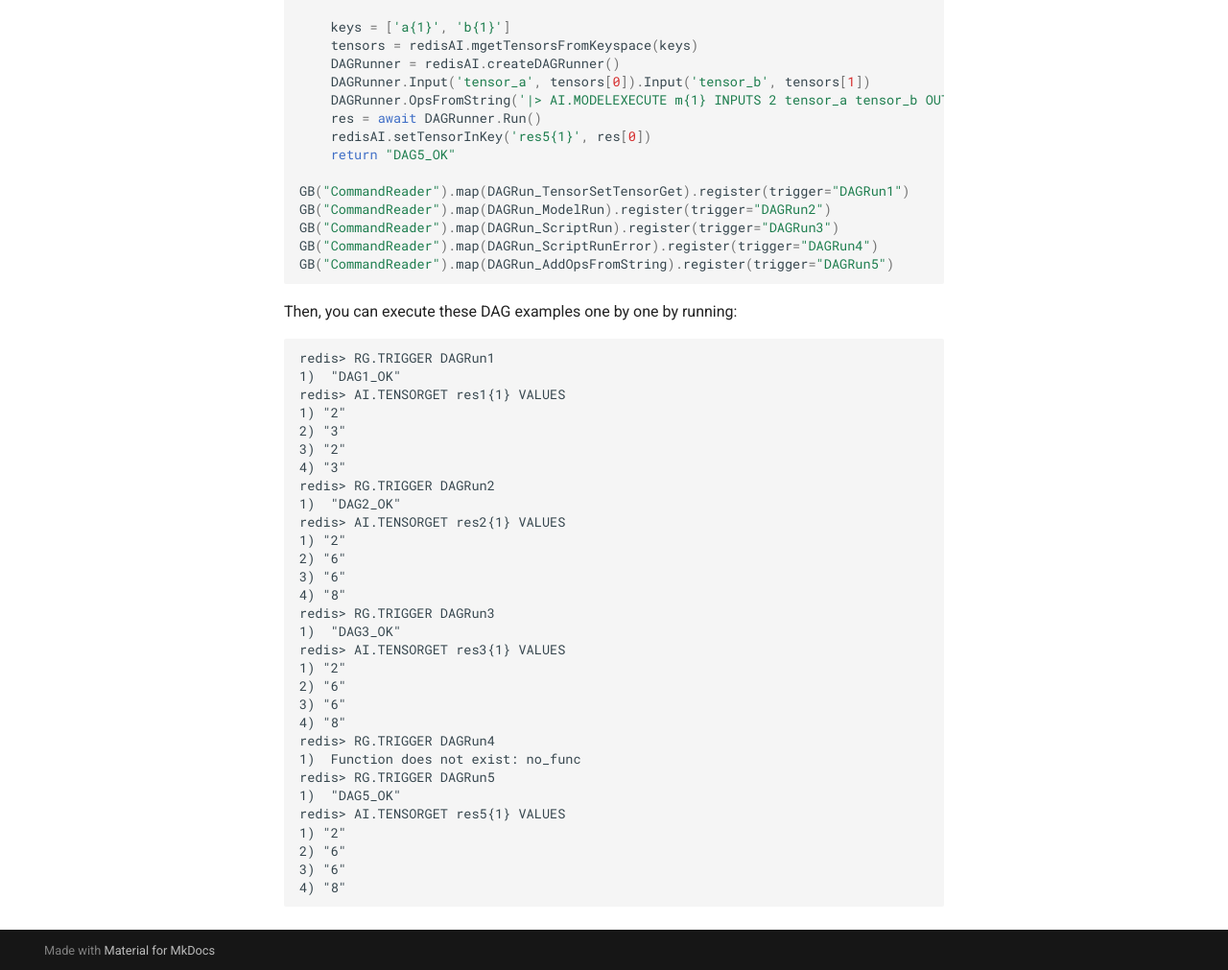
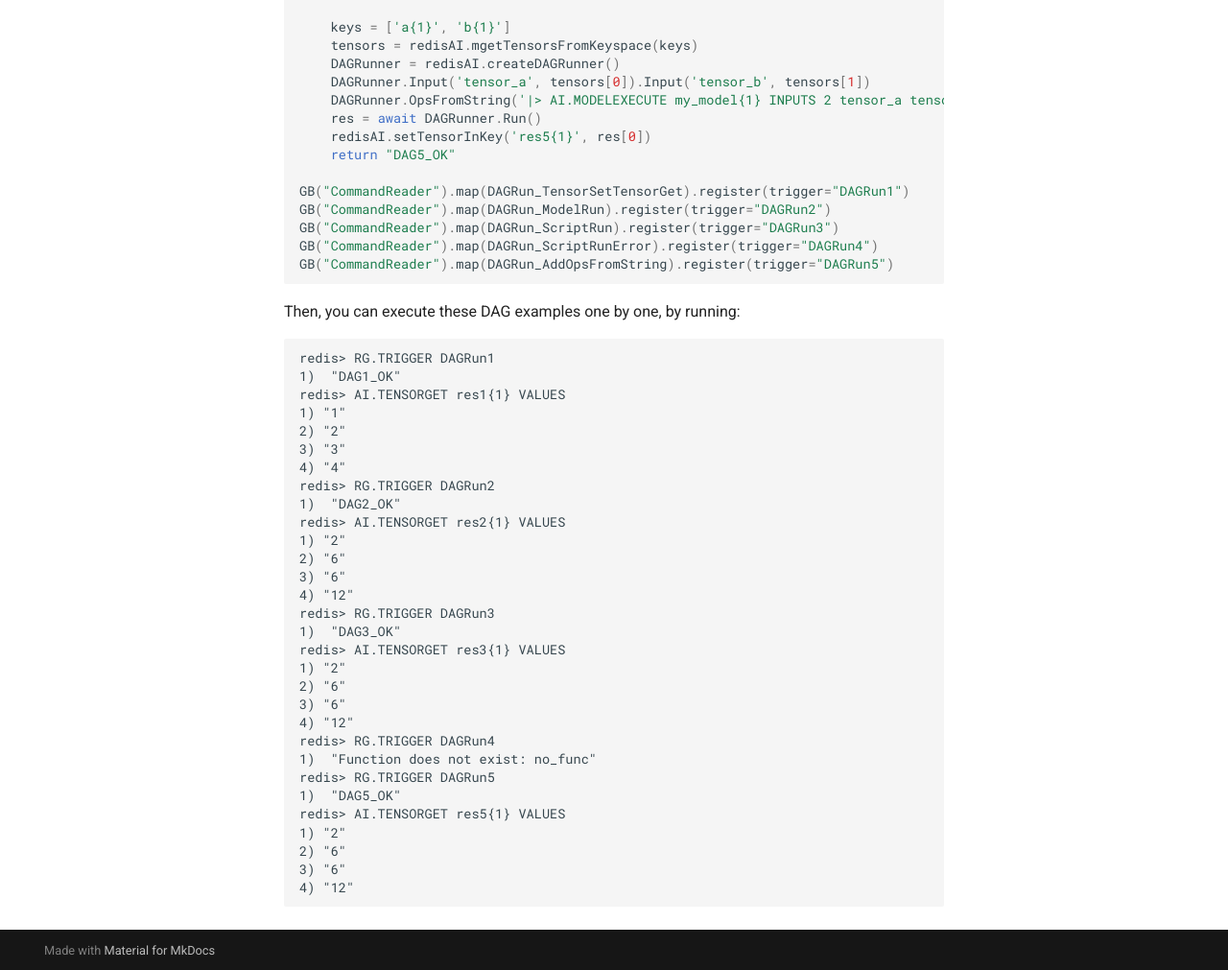
Before and after one commit to RedisGears/RedisGears, an MkDocs documentation site: the page built from docs/redisai.md, in a window 1280 px wide and 1400 px high, scrolled down 9200 px. Shown: the part 386-1397 px from the top of the window at 96% size. Built offline with MkDocs 1.6.1 and Material for MkDocs 9.7.7, drawn with Linux system fonts in a browser that asks for light colours; comment, search, counter and statistics services are not loaded; some of the changed text lies outside the part shown.

Commit message:
small fixes

````diff
--- a/docs/redisai.md
+++ b/docs/redisai.md
@@ -212,7 +212,7 @@
 To load the model to Redis, we'll use command line and output pipes:
 ```
 cat graph.pb | redis-cli -x \
-               AI.MODELSTORE mymodel TF CPU INPUTS 2 a b OUTPUTS 1 c BLOB
+               AI.MODELSTORE my_model{1} TF CPU INPUTS 2 a b OUTPUTS 1 c BLOB
 ```
 ??? info "Downloading 'graph.pb'"
 Use a web browser or the command line to download 'graph.pb':
@@ -230,9 +230,9 @@
     tensor_b = redisAI.createTensorFromValues('FLOAT', [2,2], [2.0, 3.0, 2.0, 3.0])
     redisAI.msetTensorsInKeyspace({'a{1}': tensor_a, 'b{1}': tensor_b})
 # assuming 'm{1}' is a model stored in Redis, receives 2 inputs and returns 1 output
-    modelRunner = redisAI.createModelRunner('m{1}')
-    redisAI.modelRunnerAddInput(modelRunner, 'a', tensors[0])
-    redisAI.modelRunnerAddInput(modelRunner, 'b', tensors[1])
+    modelRunner = redisAI.createModelRunner('my_model{1}')
+    redisAI.modelRunnerAddInput(modelRunner, 'a', tensor_a)
+    redisAI.modelRunnerAddInput(modelRunner, 'b', tensor_b)
     redisAI.modelRunnerAddOutput(modelRunner, 'c')
     try:
         res = await redisAI.modelRunnerRunAsync(modelRunner)
@@ -280,9 +280,9 @@
     tensors = redisAI.mgetTensorsFromKeyspace(keys)
     # assuming 'my_script{1}' is a script stored in Redis that returns 1 output, and `multiply` is one of its entry points.
     scriptRunner = redisAI.createScriptRunner('my_script{1}', 'multiply')
-    redisAI.scriptRunnerAddInput(scriptRunner, 'a', tensors[0])
-    redisAI.scriptRunnerAddInput(scriptRunner, 'b', tensors[1])
-    redisAI.scriptRunnerAddOutput(scriptRunner, 'c')
+    redisAI.scriptRunnerAddInput(scriptRunner, tensors[0])
+    redisAI.scriptRunnerAddInput(scriptRunner, tensors[1])
+    redisAI.scriptRunnerAddOutput(scriptRunner)
     try:
         res = await redisAI.scriptRunnerRunAsync(scriptRunner)
         redisAI.setTensorInKey('c{1}', res[0])
@@ -327,7 +327,7 @@
     DAGRunner = redisAI.createDAGRunner()
     DAGRunner.Input('tensor_a', tensors[0])
     DAGRunner.Input('tensor_b', tensors[1])
-    DAGRunner.ModelRun(name='m{1}', inputs=['tensor_a', 'tensor_b'], outputs=['tensor_c'])
+    DAGRunner.ModelRun(name='my_model{1}', inputs=['tensor_a', 'tensor_b'], outputs=['tensor_c'])
     DAGRunner.TensorGet('tensor_c')
     res = await DAGRunner.Run()
     redisAI.setTensorInKey('res2{1}', res[0])
@@ -366,7 +366,7 @@
     tensors = redisAI.mgetTensorsFromKeyspace(keys)
     DAGRunner = redisAI.createDAGRunner()
     DAGRunner.Input('tensor_a', tensors[0]).Input('tensor_b', tensors[1])
-    DAGRunner.OpsFromString('|> AI.MODELEXECUTE m{1} INPUTS 2 tensor_a tensor_b OUTPUTS 1 tensor_c |> AI.TENSORGET tensor_c')
+    DAGRunner.OpsFromString('|> AI.MODELEXECUTE my_model{1} INPUTS 2 tensor_a tensor_b OUTPUTS 1 tensor_c |> AI.TENSORGET tensor_c')
     res = await DAGRunner.Run()
     redisAI.setTensorInKey('res5{1}', res[0])
     return "DAG5_OK"
@@ -378,37 +378,37 @@
 GB("CommandReader").map(DAGRun_AddOpsFromString).register(trigger="DAGRun5")
 ```
 
-Then, you can execute these DAG examples one by one by running:
+Then, you can execute these DAG examples one by one, by running:
 ```
 redis> RG.TRIGGER DAGRun1
 1)  "DAG1_OK"
 redis> AI.TENSORGET res1{1} VALUES
-1) "2"
-2) "3"
-3) "2"
-4) "3"
+1) "1"
+2) "2"
+3) "3"
+4) "4"
 redis> RG.TRIGGER DAGRun2
 1)  "DAG2_OK"
 redis> AI.TENSORGET res2{1} VALUES
 1) "2"
 2) "6"
 3) "6"
-4) "8"
+4) "12"
 redis> RG.TRIGGER DAGRun3
 1)  "DAG3_OK"
 redis> AI.TENSORGET res3{1} VALUES
 1) "2"
 2) "6"
 3) "6"
-4) "8"
+4) "12"
 redis> RG.TRIGGER DAGRun4
-1)  Function does not exist: no_func
+1)  "Function does not exist: no_func"
 redis> RG.TRIGGER DAGRun5
 1)  "DAG5_OK"
 redis> AI.TENSORGET res5{1} VALUES
 1) "2"
 2) "6"
 3) "6"
-4) "8"
+4) "12"
 
 ```
````
Also changed, not shown: other parts of docs/redisai.md (+1 -1 lines).
